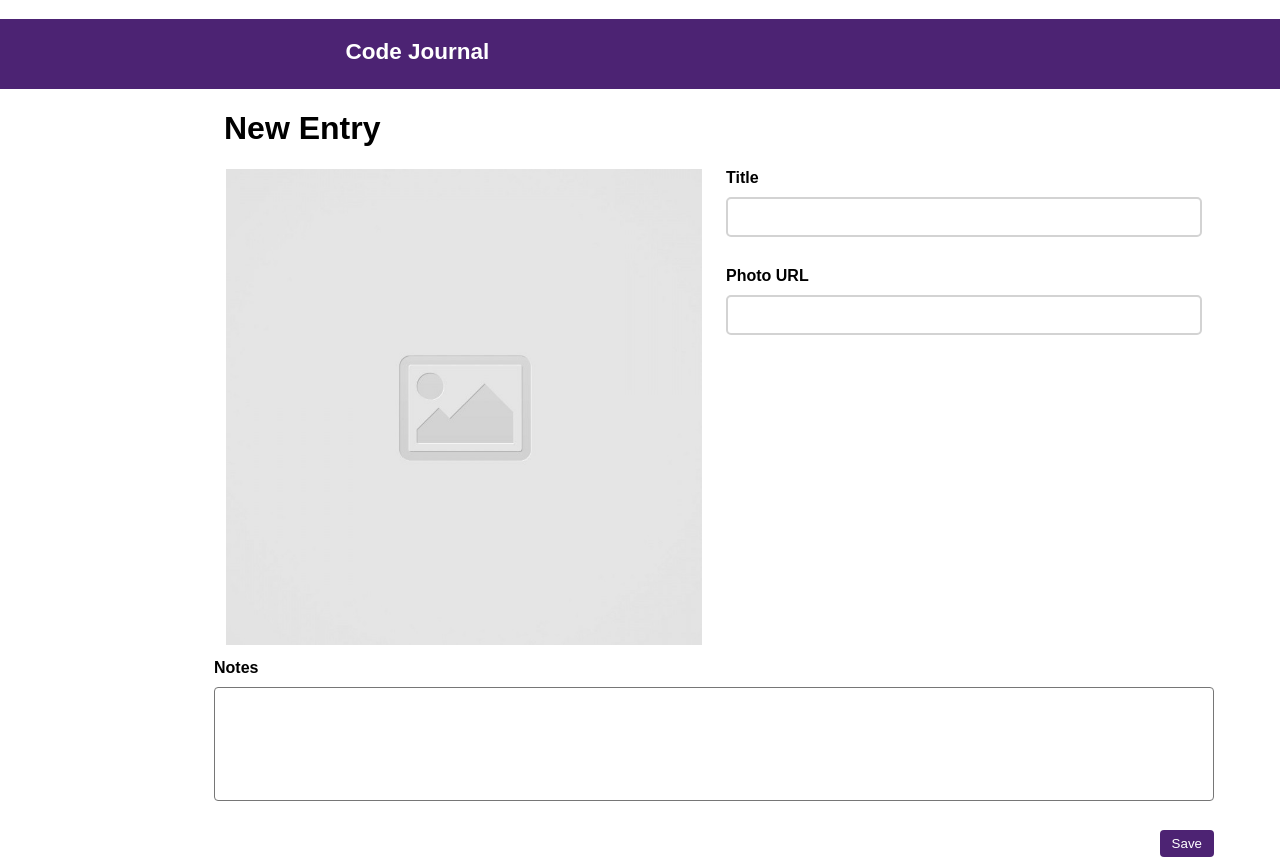
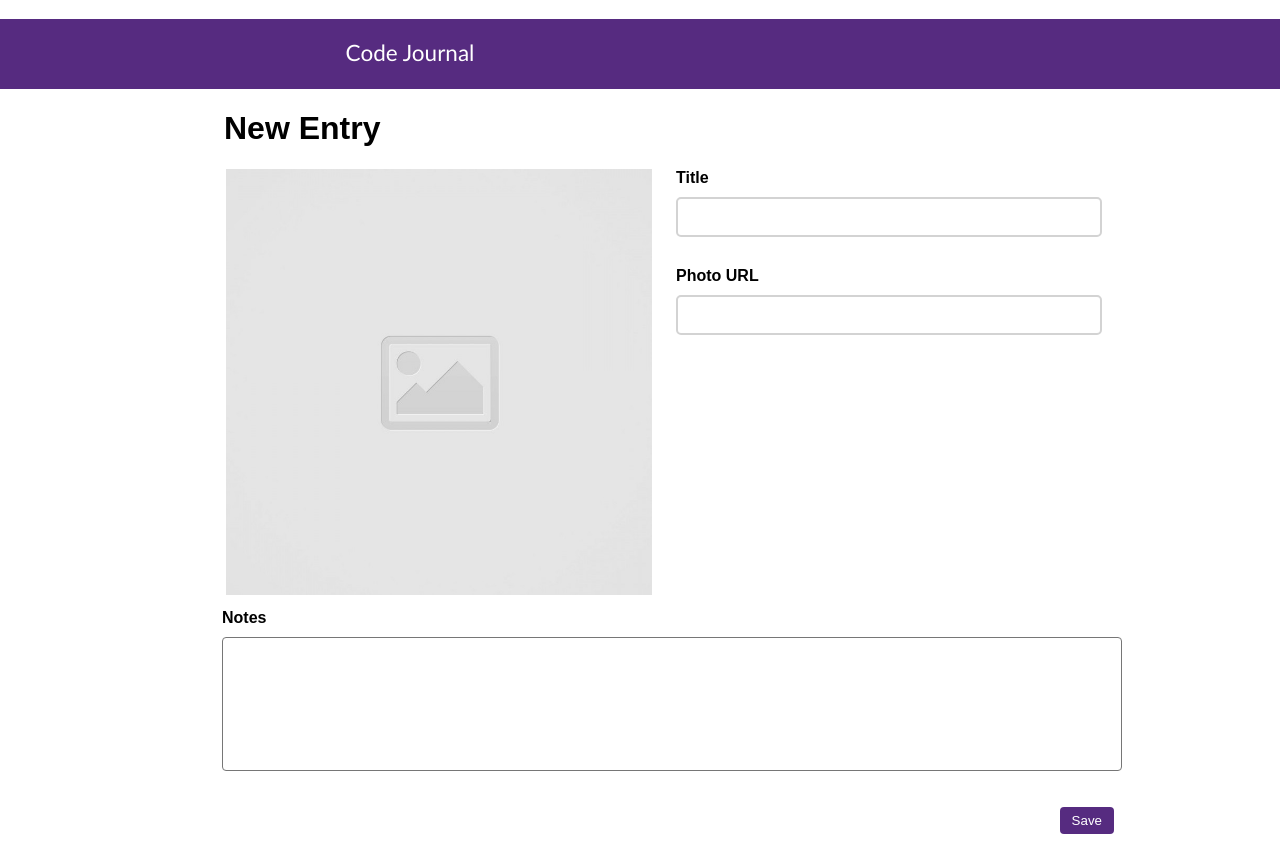
Before and after one commit to David-Gonzalez11/code-journal, a website: page index.html in a window 1280 px wide. After the commit the page ends 834 px from the top, so only its background shows below. Drawn offline with Linux system fonts and the light colour scheme.

Commit message:
Made changes to form value being updated

```diff
--- a/css/styles.css
+++ b/css/styles.css
@@ -1,5 +1,5 @@
 .data-entry-form {
-  width: 1000px;
+  width: 900px;
   display: flex;
   justify-content: center;
   align-items: center;
@@ -14,10 +14,12 @@ h2 {
   padding-top: 20px;
   display: flex;
   padding-left: 27%;
+  font-family: "Gill Sans", "Gill Sans MT", Calibri, "Trebuchet MS", sans-serif;
+  font-weight: 500;
 }
 
 header {
-  background-color: rgb(76 35 115);
+  background-color: rgb(86 43 128);
   width: 100%;
   margin-top: 0;
   color: white;
@@ -45,7 +47,7 @@ input {
 button {
   display: flex;
   flex-direction: row-reverse;
-  background-color: rgb(77 35 115);
+  background-color: rgb(86 43 128);
   color: white;
   padding-right: 12px;
   padding-left: 12px;
@@ -54,6 +56,7 @@ button {
   border: none;
   border-radius: 4px;
   float: right;
+  margin-top: 7px;
 }
 
 img {
@@ -64,11 +67,17 @@ img {
 textarea {
   resize: none;
   width: 100%;
-  padding-bottom: 80px;
+  padding-bottom: 100px;
   border-radius: 4px;
   margin-top: 10px;
+  margin-bottom: 0;
+  margin-left: 8px;
 }
 
 .column-half {
   width: 50%;
 }
+
+.notes {
+  padding-left: 8px;
+}
--- a/index.html
+++ b/index.html
@@ -18,7 +18,6 @@
 <body>
   <header>
     <h2>Code Journal</h2>
-
   </header>
   <main>
     <div class="container">
@@ -26,33 +25,30 @@
         <form class="jornal-entry">
           <h1>New Entry</h1>
           <div class="row">
-            <div class="column-half">
+            <div class="column-half column-full">
               <img src="images/placeholder-image-square.jpg">
             </div>
-            <div class="column-half form-inputs">
+            <div class="column-half column-full form-inputs">
               <div>
-                <label>Title
-                  <input type="text" required>
+                <label for="title">Title
+                  <input type="text" required id="title">
 
                 </label>
-
               </div>
               <div>
-                <label>Photo URL
-                  <input type="text" required>
+                <label for="photoUrl">Photo URL
+                  <input type="url" required class="image" id="photoUrl" >
                 </label>
               </div>
-
             </div>
-
             <div>
             </div>
           </div>
-          <div class="form-inputs"> Notes
-            <div>
-              <textarea required></textarea>
+            <div class="form-inputs">
+           <label for="notes" class="notes">Notes</label>
+
+              <textarea required id="notes"></textarea>
             </div>
-          </div>
           <button>Save</button>
         </form>
       </div>
--- a/js/main.js
+++ b/js/main.js
@@ -0,0 +1,31 @@
+var $entryForm = document.querySelector('form');
+$entryForm.addEventListener('submit', handleSubmit);
+function handleInput(event) {
+  img.setAttribute('src', input.value);
+}
+
+var img = document.querySelector('img');
+
+function handleSubmit(event) {
+  var notes = $entryForm.elements.notes.value;
+  var title = $entryForm.elements.title.value;
+  var photoUrl = $entryForm.elements.photoUrl.value;
+  if (data.editing === null) {
+    var formValues = {
+      title,
+      notes,
+      photoUrl,
+      id: data.nextEntryId
+    };
+    data.nextEntryId++;
+    data.entries.unshift(formValues);
+    img.setAttribute('src', 'images/placeholder-image-square.jpg');
+    $entryForm.reset();
+  }
+}
+
+var input = document.querySelector('#photoUrl');
+input.addEventListener('input', handleInput);
+
+var photoUrl = document.querySelector('.image');
+photoUrl.addEventListener('input', handleInput);
```
